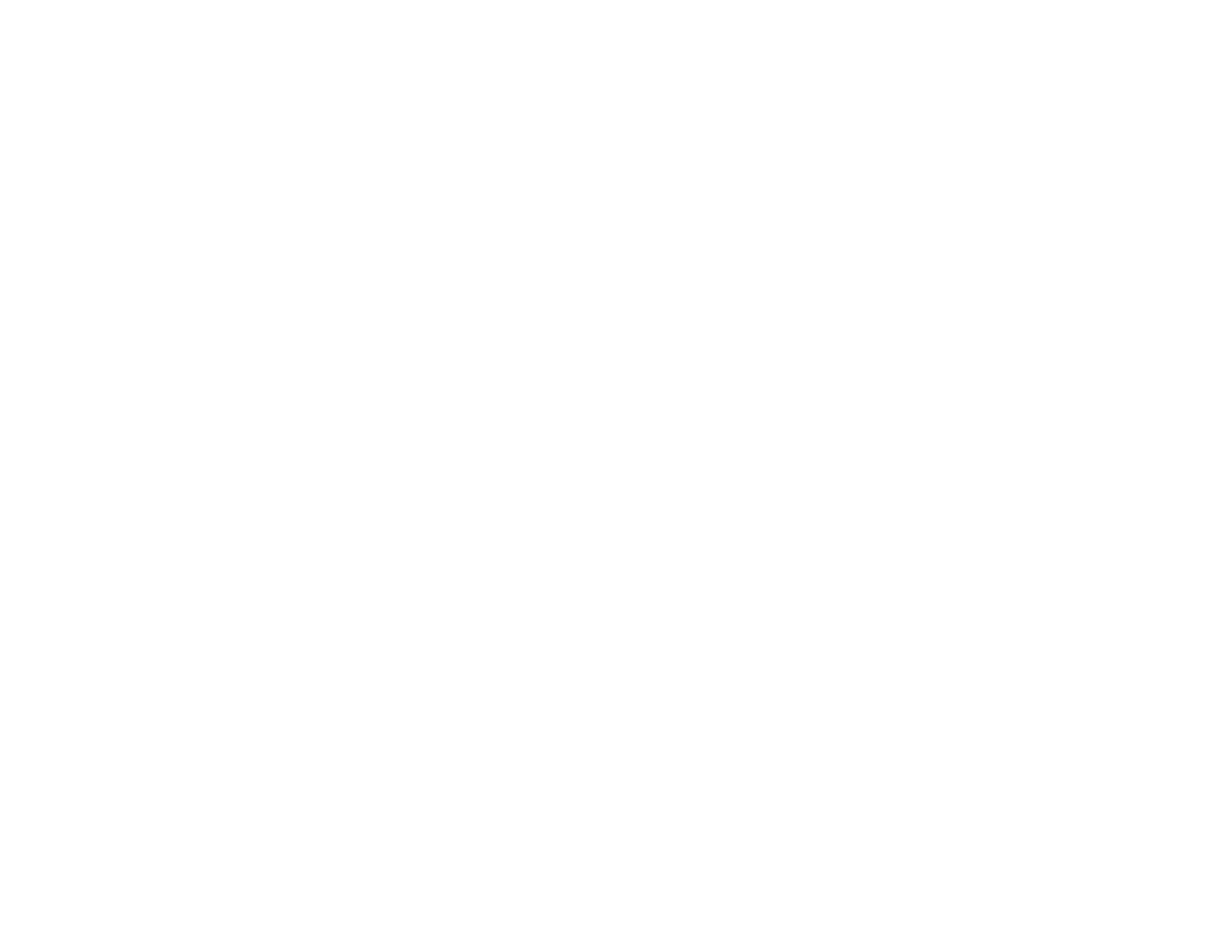
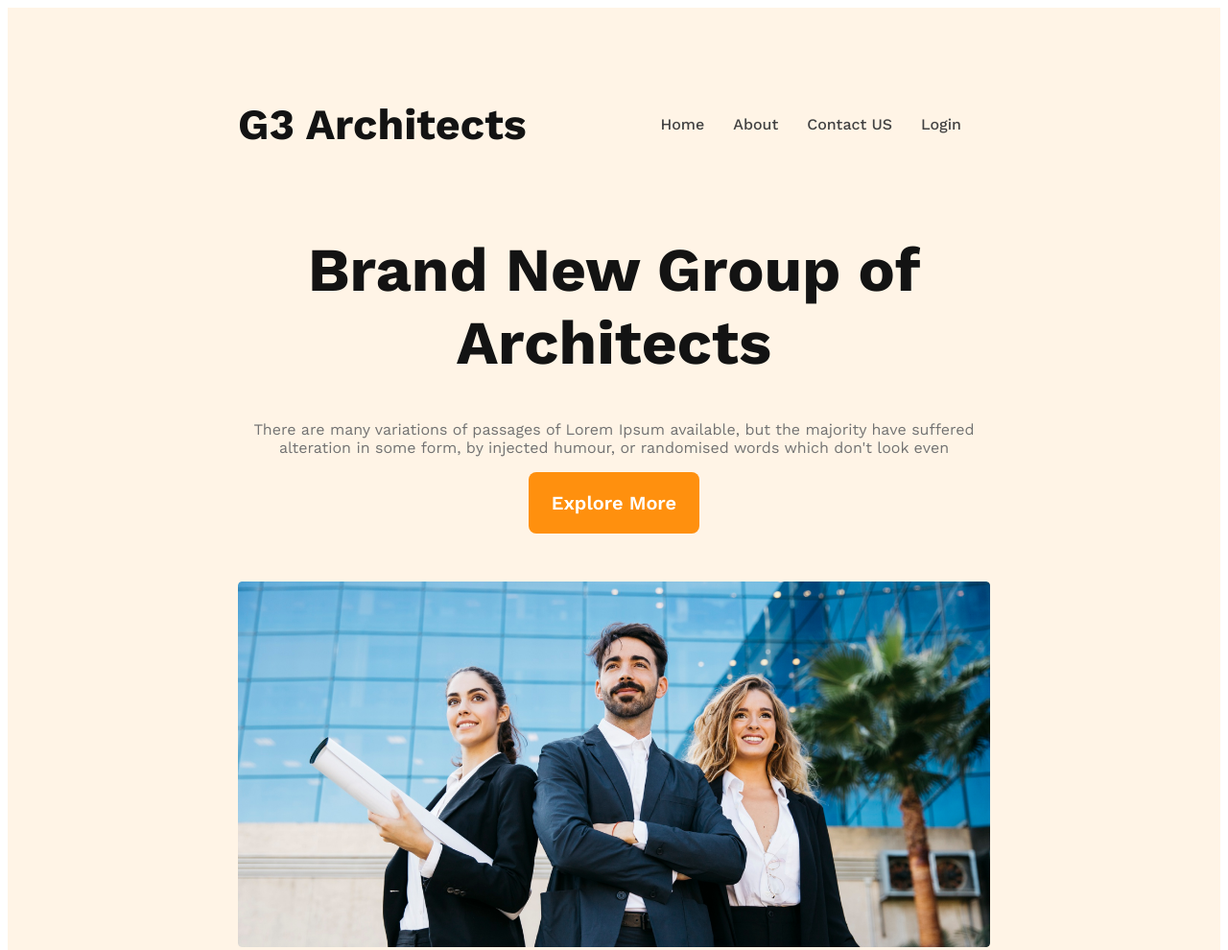
Before and after one commit to shaon1087/g3-architect-resources, a plain HTML site: page index.html in a window 1280 px wide. Shown: the top 990 px of the page at 96% size. Before the commit the page ends 800 px from the top, so only its background shows below. Drawn offline with nearby package versions, Linux system fonts and the light colour scheme.

Commit message:
header part done

```diff
--- a/index.html
+++ b/index.html
@@ -10,8 +10,27 @@
     <link rel="stylesheet" href="styles/architect.css">
 </head>
 <body>
+    <!-- header part start from here -->
     <header>
-
+        <nav>
+            <h3>G3 Architects</h3>
+            <ul>
+                <li><a href="">Home</a></li>
+                <li><a href="">About</a></li>
+                <li><a href="">Contact US</a></li>
+                <li><a href="">Login</a></li>
+            </ul>
+        </nav>
+        <div class="banner">
+            <div class="ban-content">
+                <h1 class="ban-title">Brand New Group of Architects </h1>
+                <p class="ban-dis">
+                    There are many variations of passages of Lorem Ipsum available, but the majority have suffered alteration in some form, by injected humour, or randomised words which don't look even
+                </p>
+                <button class="primary-btn">Explore More </button>
+            </div>
+                <img src="./images/banner.png" alt="">
+        </div>
     </header>
 
     <main>
--- a/styles/architect.css
+++ b/styles/architect.css
@@ -1,5 +1,96 @@
 /* font style */
 @import url('https://fonts.googleapis.com/css2?family=Work+Sans:wght@100;400;500;600;700;800&display=swap');
+
+/* shared style */
 *{
     font-family: 'Work Sans', sans-serif;
 }
+.primary-btn{
+    padding: 20px 24px;
+    border-radius: 8px;
+    background: #FF900E;
+    border: 0;
+    color: #FFF;
+    text-align: center;
+    font-size: 1.25rem;
+    font-weight: 600;
+    cursor: pointer;
+}
+
+/* header part start from here */
+header{
+    background: rgba(255, 144, 14, 0.10);
+    padding: 50px 240px;
+}
+nav{
+    display: flex;
+    justify-content: space-between;
+    align-items: center;
+}
+nav h3{
+    color: #131313;
+    font-size: 2.8rem;
+    font-weight: 700;
+}
+nav > ul{
+    display: flex;
+    justify-content: space-between;
+
+
+}
+nav li{
+    list-style: none;
+    margin-right: 30px;
+    font-size: 1rem;
+    font-style: normal;
+    font-weight: 500;
+}
+nav li a{
+    text-decoration: none;
+    color: #424242;
+
+
+}
+/* banner styles */
+.ban-content{
+    max-width: 800px;
+    text-align: center;
+    margin: 0 auto;
+}
+.ban-title{
+    color: #131313;
+    text-align: center;
+    font-size: 4rem;
+    font-weight: 700;
+}
+.ban-dis{
+    color: #727272;
+    font-size: 1rem;
+    font-style: normal;
+    font-weight: 400;
+}
+.banner img{
+    margin-top: 50px;
+    width: 100%;
+}
+/* responsive media queries */
+/* for mobile devices */
+@media screen and (max-width:576px){
+    header{
+        padding: 20px;
+    }
+    nav{
+        flex-direction: column;
+    }
+
+}
+/* for medium and tablet devices */
+@media screen and (min-width: 576px) and (max-width: 960px){
+
+    header{
+        padding: 40px;
+    }
+    nav{
+        flex-direction: column;
+    }
+}
```
